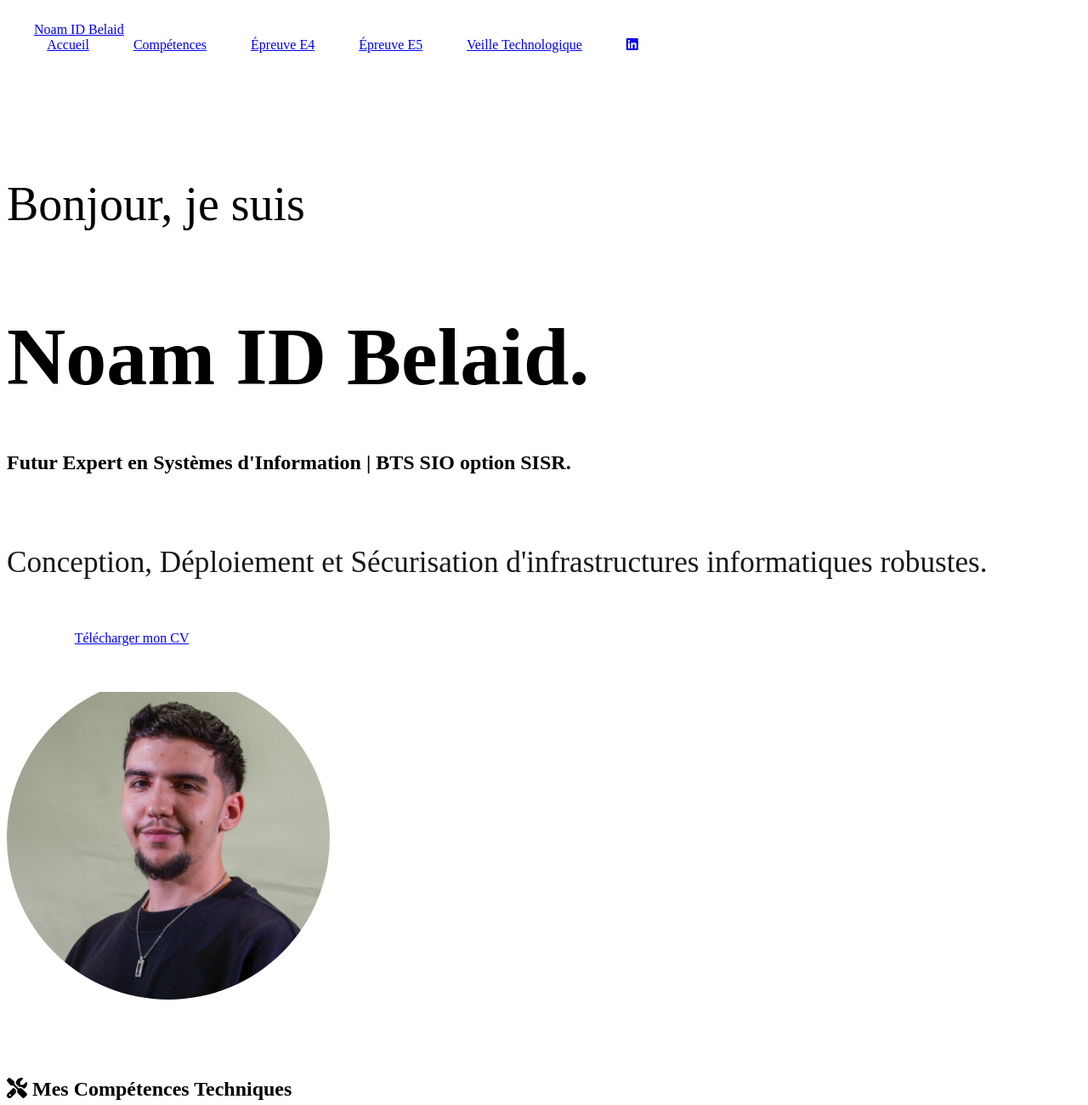
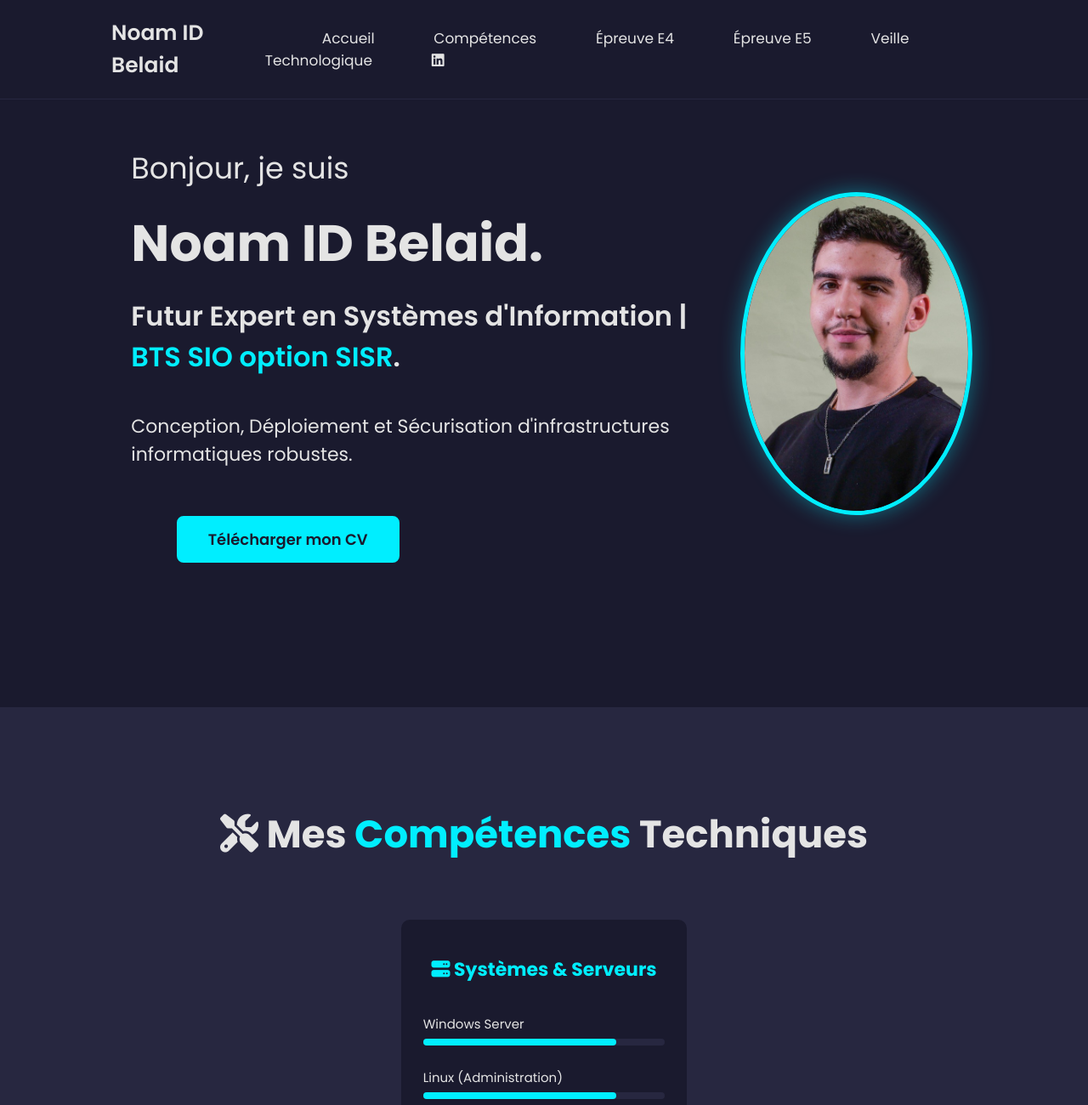
Before and after one commit to NoamV2V/Mon-portfolio, a plain HTML site: page index.html in a window 1280 px wide. Shown: the top 1300 px of the page at 85% size. Drawn offline with Linux system fonts and the light colour scheme.

Commit message:
update file

```diff
--- a/style.css
+++ b/style.css
@@ -1,27 +1,98 @@
-/* --- ACCUEIL : Texte plus grand et Photo cadrée --- */
-.text-zone .greeting {
-    font-size: 3.5rem; /* Augmenté pour "Bonjour, je suis" */
-    font-weight: 400;
+@import url('https://fonts.googleapis.com/css2?family=Poppins:wght@300;400;500;600;700;800;900&display=swap');
+
+:root {
+    --main-color: #00eeff;
+    --bg-color: #1a1a2e;
+    --secondary-bg-color: #272740;
+    --text-color: #e4e4e4;
+    --shadow-color: rgba(0, 238, 255, 0.4);
+}
+
+* {
+    margin: 0;
+    padding: 0;
+    box-sizing: border-box;
+    font-family: 'Poppins', sans-serif;
+    text-decoration: none;
+    list-style: none;
+}
+
+html {
+    font-size: 62.5%; /* 1rem = 10px */
+    overflow-x: hidden;
+    scroll-behavior: smooth;
+}
+
+body {
+    background: var(--bg-color);
     color: var(--text-color);
 }
 
+section {
+    min-height: 100vh;
+    padding: 10rem 9%;
+}
+
+/* --- NAVIGATION --- */
+.header {
+    position: fixed;
+    top: 0;
+    left: 0;
+    width: 100%;
+    padding: 2rem 9%;
+    background: var(--bg-color);
+    display: flex;
+    justify-content: space-between;
+    align-items: center;
+    z-index: 100;
+    border-bottom: 0.1rem solid var(--secondary-bg-color);
+}
+
+.logo { font-size: 2.5rem; color: var(--text-color); font-weight: 600; }
+.navbar a { font-size: 1.7rem; color: var(--text-color); margin-left: 3.5rem; transition: 0.3s; }
+.navbar a:hover { color: var(--main-color); }
+
+/* --- ACCUEIL (TEXTE AGRANDI ET PHOTO CADRÉE) --- */
+.accueil {
+    display: flex;
+    justify-content: center;
+    align-items: center;
+}
+
+.accueil-content {
+    display: flex;
+    justify-content: space-between;
+    align-items: center;
+    width: 100%;
+    max-width: 1200px;
+}
+
+.text-zone .greeting {
+    font-size: 3.5rem; /* Augmenté */
+    font-weight: 400;
+}
+
 .text-zone h1 {
-    font-size: 6rem; /* Nom plus imposant */
+    font-size: 6rem; /* Nom plus grand */
     font-weight: 700;
     line-height: 1.2;
     margin: 1rem 0;
 }
 
+.text-zone h2 {
+    font-size: 3.2rem;
+    font-weight: 600;
+}
+
+.sisr-highlight { color: var(--main-color); }
+
 .text-zone .accroche {
-    font-size: 2.2rem; /* Augmenté pour "Conception, Déploiement..." */
+    font-size: 2.2rem; /* Augmenté pour la visibilité */
     margin-top: 2.5rem;
     line-height: 1.5;
-    color: var(--text-color);
-    opacity: 0.9;
     max-width: 80rem;
 }
 
-/* Photo mieux centrée */
 .image-zone {
     width: 380px;
     height: 380px;
@@ -29,21 +100,47 @@
     overflow: hidden;
     border: 0.5rem solid var(--main-color);
     box-shadow: 0 0 2.5rem var(--shadow-color);
+    display: flex;
+    justify-content: center;
+    align-items: center;
 }
 
 .profile-img {
     width: 100%;
     height: 100%;
     object-fit: cover;
-    object-position: center 15%; /* Remonte un peu l'image pour mieux cadrer le visage */
+    object-position: center 15%; /* Cadrage du visage amélioré */
 }
 
-/* --- COMPÉTENCES : Blocs plus serrés --- */
+.btn-main {
+    display: inline-block;
+    padding: 1.2rem 3.5rem;
+    background: var(--main-color);
+    border-radius: 0.8rem;
+    font-size: 1.8rem;
+    color: var(--bg-color);
+    font-weight: 600;
+    margin-top: 4rem;
+    transition: 0.3s;
+    border: 0.2rem solid var(--main-color);
+}
+
+.btn-main:hover {
+    background: transparent;
+    color: var(--main-color);
+    box-shadow: 0 0 1.5rem var(--shadow-color);
+}
+
+/* --- COMPÉTENCES (RESSERRÉES) --- */
+.competences { background: var(--secondary-bg-color); }
+
+.heading { text-align: center; font-size: 4.5rem; margin-bottom: 5rem; }
+.heading span { color: var(--main-color); }
+
 .competences-grid {
     display: grid;
-    /* On force 3 ou 4 colonnes sur PC pour éviter l'éparpillement */
     grid-template-columns: repeat(auto-fit, minmax(25rem, 1fr));
-    gap: 2rem; /* Réduit l'espace entre les encadrements */
+    gap: 2rem; /* Espacement réduit entre les blocs */
     justify-content: center;
     max-width: 1200px;
     margin: 0 auto;
@@ -51,9 +148,9 @@
 
 .competence-box {
     background: var(--bg-color);
-    padding: 2.5rem; /* Un peu plus compact à l'intérieur */
+    padding: 2.5rem;
     border-radius: 1rem;
-    border: 0.1rem solid var(--secondary-bg-color);
+    border: 0.1rem solid transparent;
     transition: 0.3s;
 }
 
@@ -63,22 +160,51 @@
     box-shadow: 0 0 1.5rem var(--shadow-color);
 }
 
-.competence-box h3 {
-    font-size: 2.2rem;
-    margin-bottom: 2rem;
-    color: var(--main-color);
-    text-align: center;
-}
-
-/* --- AJUSTEMENT BARRES DE PROGRESSION --- */
-.skill-item p {
-    font-size: 1.5rem; /* Texte des compétences légèrement plus grand */
-    margin-bottom: 0.6rem;
-}
+.competence-box h3 { font-size: 2.2rem; margin-bottom: 2rem; color: var(--main-color); text-align: center; }
+.skill-item p { font-size: 1.5rem; margin-bottom: 0.6rem; }
 
 .progress-bar {
     width: 100%;
     height: 0.8rem;
     background: var(--secondary-bg-color);
     border-radius: 0.5rem;
+    margin-bottom: 1rem;
 }
+
+.progress-bar span { display: block; height: 100%; background: var(--main-color); border-radius: 0.5rem; }
+
+/* --- PROJETS (MISE EN PAGE ORIGINALE AVEC INTROS) --- */
+.epreuve-intro {
+    background: var(--bg-color);
+    padding: 2.5rem;
+    border-radius: 1rem;
+    margin-bottom: 4rem;
+    border: 0.1rem solid var(--main-color);
+}
+
+.epreuve-intro h4 { font-size: 2.2rem; color: var(--main-color); margin-bottom: 1rem; }
+.epreuve-intro p, .epreuve-intro li { font-size: 1.6rem; line-height: 1.6; }
+
+.projets-container {
+    display: grid;
+    grid-template-columns: repeat(auto-fit, minmax(40rem, 1fr));
+    gap: 3rem;
+}
+
+.projet-card {
+    background: var(--secondary-bg-color);
+    padding: 3rem;
+    border-radius: 1rem;
+    transition: 0.3s;
+}
+
+.projet-card:hover { transform: scale(1.02); }
+
+/* --- FOOTER --- */
+.footer { padding: 2.5rem 9%; background: var(--secondary-bg-color); display: flex; justify-content: space-between; align-items: center; }
+
+@media (max-width: 768px) {
+    .accueil-content { flex-direction: column; text-align: center; }
+    .image-zone { width: 300px; height: 300px; margin-bottom: 3rem; order: -1; }
+    .projets-container, .competences-grid { grid-template-columns: 1fr; }
+}
```
